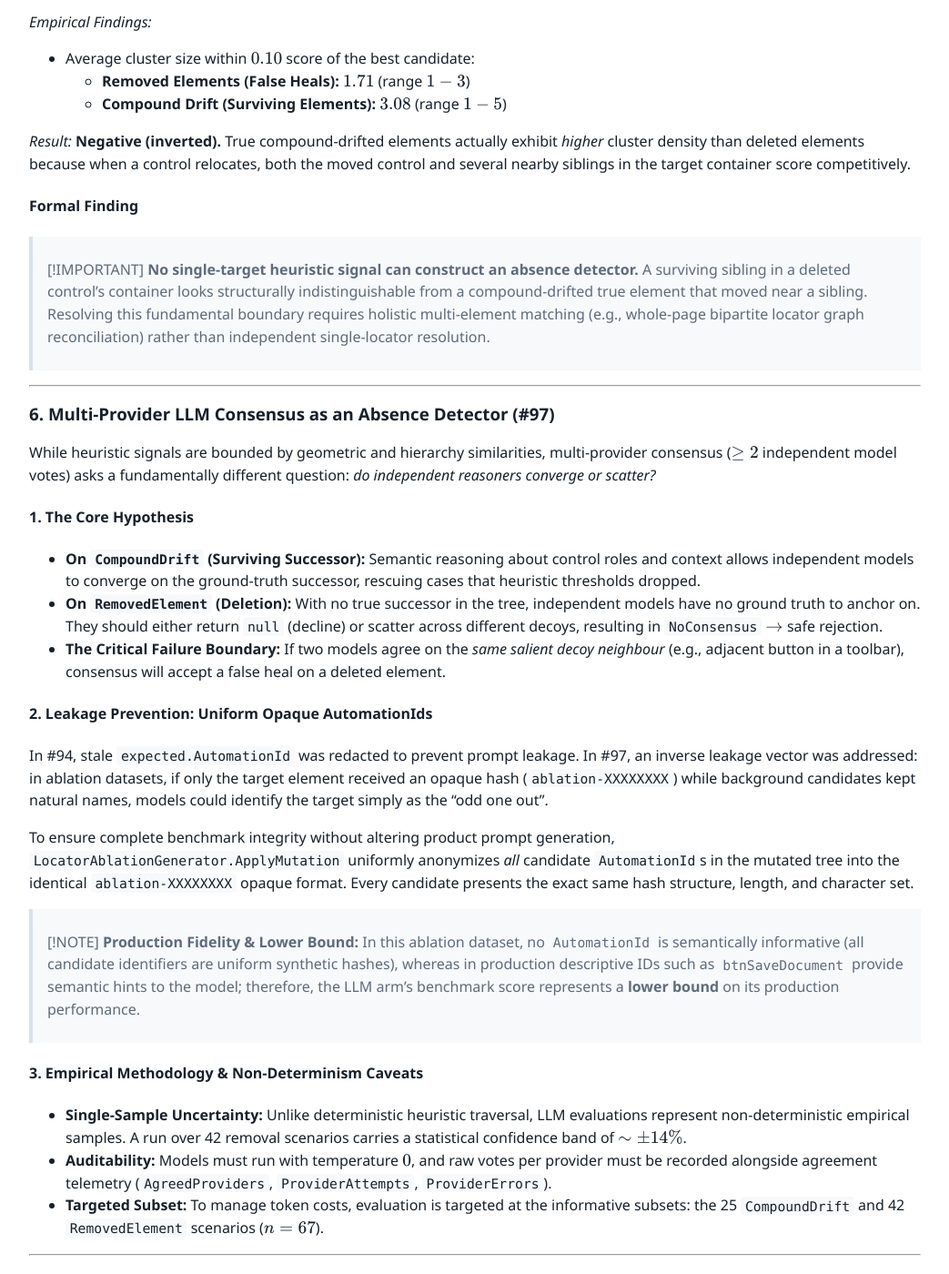
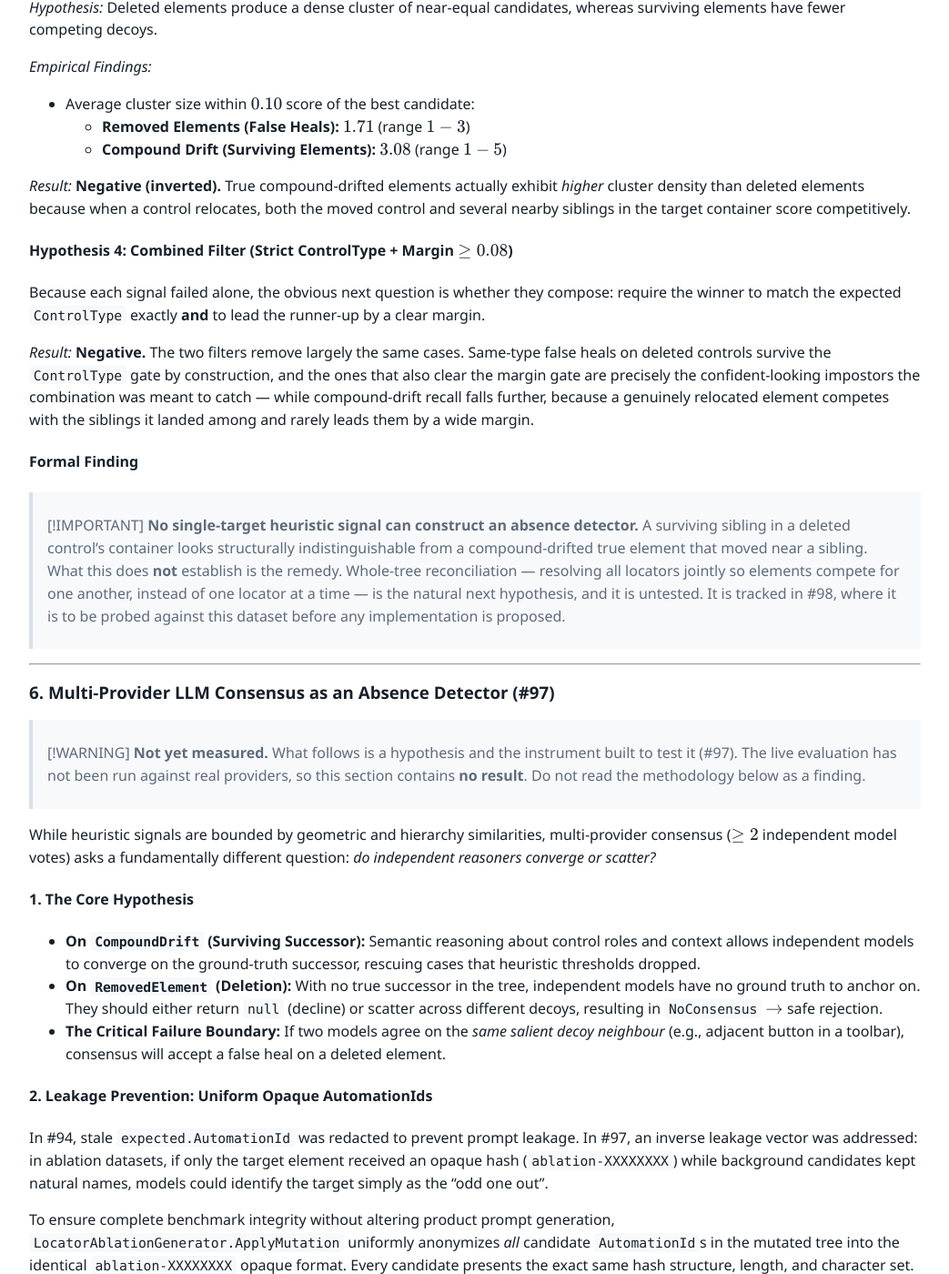
Before and after one commit to mustafasercansak/automation-sandbox, a Jekyll site: the page built from docs/benchmark-calibration.md, in a window 1280 px wide and 1400 px high, scrolled down 4880 px. Shown: the whole window at 91% size, without its empty margins (118-1161 px from the left). Built offline with Jekyll 4.4.1, drawn with Linux system fonts in a browser that asks for light colours; our own code applies the rules of GitHub Pages for plain Markdown files; some of the changed text lies outside the part shown.

Commit message:
fix: Update benchmark calibration documentation for clarity on recommended operating points and hypothesis findings

```diff
--- a/docs/benchmark-calibration.md
+++ b/docs/benchmark-calibration.md
@@ -105,7 +105,7 @@ Because the score distributions overlap, varying the `MinimumConfidence` thresho
 
 #### Trade-Off Mechanics:
 1. **Aggressive Auto-Healing ($\text{Threshold} = 0.50 - 0.70$):** Maximizes recall ($76.9\%$) by accepting compound and shifted elements, at the expense of a higher false heal rate on removed elements ($12.7\% - 15.6\%$).
-2. **Balanced Production Default ($\text{Threshold} = 0.75 - 0.80$):** High precision ($90.4\% - 92.4\%$) and high recall ($72.4\% - 76.9\%$), cutting false heals on removed controls in half ($17 \rightarrow 6$).
+2. **Recommended Operating Point on This Dataset ($\text{Threshold} = 0.75 - 0.80$):** High precision ($90.4\% - 92.4\%$) and high recall ($72.4\% - 76.9\%$), cutting false heals on removed controls in half ($17 \rightarrow 6$). This is **not** the shipped default — `SimilarityWeights.MinimumConfidence` ships at `0.50` — and the range is derived from a single application, so treat it as provisional until a second application is measured.
 3. **Strict Zero-Defect Policy ($\text{Threshold} = 0.90 - 0.95$):** Minimizes false heals ($2.4\% - 5.5\%$) and maximizes precision ($97.6\%$), but routes heavily drifted controls to manual review ($68.8\% - 76.1\%$).
 
 > [!NOTE]
@@ -154,13 +154,23 @@ We evaluated four distinct absence hypotheses against the recorded candidate sco
 
 *Result:* **Negative (inverted).** True compound-drifted elements actually exhibit *higher* cluster density than deleted elements because when a control relocates, both the moved control and several nearby siblings in the target container score competitively.
 
+#### Hypothesis 4: Combined Filter (Strict ControlType + Margin $\ge 0.08$)
+
+Because each signal failed alone, the obvious next question is whether they compose: require the winner to match the expected `ControlType` exactly **and** to lead the runner-up by a clear margin.
+
+*Result:* **Negative.** The two filters remove largely the same cases. Same-type false heals on deleted controls survive the `ControlType` gate by construction, and the ones that also clear the margin gate are precisely the confident-looking impostors the combination was meant to catch — while compound-drift recall falls further, because a genuinely relocated element competes with the siblings it landed among and rarely leads them by a wide margin.
+
 #### Formal Finding
 > [!IMPORTANT]
-> **No single-target heuristic signal can construct an absence detector.** A surviving sibling in a deleted control's container looks structurally indistinguishable from a compound-drifted true element that moved near a sibling. Resolving this fundamental boundary requires holistic multi-element matching (e.g., whole-page bipartite locator graph reconciliation) rather than independent single-locator resolution.
+> **No single-target heuristic signal can construct an absence detector.** A surviving sibling in a deleted control's container looks structurally indistinguishable from a compound-drifted true element that moved near a sibling. What this does **not** establish is the remedy. Whole-tree reconciliation — resolving all locators jointly so elements compete for one another, instead of one locator at a time — is the natural next hypothesis, and it is untested. It is tracked in #98, where it is to be probed against this dataset before any implementation is proposed.
 
 ---
 
 ### 6. Multi-Provider LLM Consensus as an Absence Detector (#97)
+
+> [!WARNING]
+> **Not yet measured.** What follows is a hypothesis and the instrument built to test it (#97). The live evaluation has not been run against real providers, so this section contains **no result**. Do not read the methodology below as a finding.
+
 
 While heuristic signals are bounded by geometric and hierarchy similarities, multi-provider consensus ($\ge 2$ independent model votes) asks a fundamentally different question: *do independent reasoners converge or scatter?*
 
@@ -223,7 +233,7 @@ HandBrake 1.8.2 üzerinde yapılan ölçümlerde şu skor aralıkları gözlenmi
 Eşik değeri (`MinimumConfidence`) artırıldıkça:
 - Silinen elemanlardaki yanlış eşleşmeler $17$'den $1$'e düşer (Hata oranı $\%15.6 \rightarrow \%2.4$).
 - Ancak ağır refactor geçirmiş elemanlar da insan onayına gönderilir (Manuel inceleme $\%30.7 \rightarrow \%76.1$).
-- Projeler risk toleranslarına göre eşik değerini `SimilarityWeights` üzerinden ayarlayabilir ($0.75 - 0.80$ dengeli üretim önerisidir).
+- Projeler risk toleranslarına göre eşik değerini `SimilarityWeights` üzerinden ayarlayabilir. Bu veri setinde dengeli çalışma noktası $0.75 - 0.80$ aralığıdır; ancak bu **ürünün varsayılanı değildir** (`MinimumConfidence` varsayılan olarak `0.50` gelir) ve tek bir uygulamadan türetildiği için ikinci bir uygulama ölçülene kadar geçicidir.
 
 > [!NOTE]
 > **Neden Körlemesine 0.95 Seçilmemelidir:** Eşik $0.90$'dan $0.95$'e çıkarıldığında, son 2 yanlış iyileştirme elenir ($3 \rightarrow 1$), ancak bunun bedeli $11$ doğru iyileştirmenin feda edilmesidir ($52 \rightarrow 41$) ve geçerli locator'ların dörtte üçünden fazlası insan incelemesine yönlendirilir ($\%76.1$). Bu nedenle motor tek bir katı eşik dayatmaz; en uygun çalışma noktası ekibin yanlış pozitif toleransı ile manuel inceleme yükü arasındaki tercihe bağlıdır.
@@ -246,7 +256,7 @@ Silinen elemanlar ($[0.665 - 0.955]$) ile bileşik mutasyona uğrayıp hayatta k
 | **`0.08`** | $2 / 25$ ($\%8.0$) | $11 / 42$ ($\%26.2$) | $\%87.3$ | $\%66.4$ |
 | **`0.10`** | $2 / 25$ ($\%8.0$) | $7 / 42$ ($\%16.7$) | $\%89.5$ | $\%57.5$ |
 | **`0.15`** | $2 / 25$ ($\%8.0$) | $4 / 42$ ($\%9.5$) | $\%92.9$ | $\%38.8$ |
-| **`0.20`** | $0 / 25$ ($\%0.0$) | $2 / 42$ ($\%4.8$) | $\%94.6$) | $\%26.1$ |
+| **`0.20`** | $0 / 25$ ($\%0.0$) | $2 / 42$ ($\%4.8$) | $\%94.6$ | $\%26.1$ |
 
 *Sonuç:* **Olumsuz.** Marj filtresi güven eşiği ile aynı denge eğrisini gösterir. Marj $0.05$'ten $0.10$'a çıkarıldığında silinen elemanlardaki hata $17$'den $7$'ye düşer, ancak bileşik mutasyondaki doğru iyileştirme $\%67$ oranında çöker ($6 \rightarrow 2$). Marj $0.20$ yapıldığında bileşik başarı sıfırlanır, ancak silinmiş 2 eleman komşuları izole olduğu için hala yanlış eşleşir.
 
@@ -261,13 +271,23 @@ Silinen elemanlar ($[0.665 - 0.955]$) ile bileşik mutasyona uğrayıp hayatta k
 - **Bileşik Mutasyon (Gerçek Elemanlar):** $3.08$
 *Sonuç:* **Olumsuz (Ters yönde).** Gerçek eleman taşındığında yeni konumundaki komşularla da yarışır, bu nedenle küme yoğunluğu silinen elemanlardan daha yüksektir.
 
+#### Hipotez 4: Birleşik Filtre (Katı ControlType + Marj $\ge 0.08$)
+
+Sinyaller tek tek başarısız olduğu için akla gelen ilk soru bunların birleşip birleşmediğidir: kazanan adayın hem beklenen `ControlType` ile birebir eşleşmesi **hem de** ikinci adayı belirgin bir marjla geçmesi şartı.
+
+*Sonuç:* **Olumsuz.** İki filtre büyük ölçüde aynı vakaları eliyor. Silinen kontrollerdeki aynı tipten yanlış eşleşmeler `ControlType` kapısını tanımı gereği geçiyor; bunların marj kapısını da geçenleri ise tam olarak birleşimin yakalaması beklenen "kendinden emin görünen sahte adaylar" oluyor. Bu sırada bileşik mutasyon geri çağırımı daha da düşüyor, çünkü gerçekten taşınmış bir eleman indiği yerdeki komşularıyla yarışır ve onları nadiren geniş bir marjla geçer.
+
 #### Resmi Çıkarım
 > [!IMPORTANT]
-> **Tekil hedef odaklı hiçbir sezgisel sinyal bir yokluk dedektörü oluşturamaz.** Silinen bir kontrolün kapsayıcısındaki komşu eleman, yapısal olarak yeni bir konuma taşınmış gerçek bir kontrolden farksız görünür. Bu sınırın aşılması, tekil locator bağımsız çözümü yerine tüm sayfanın bütüncül graf eşleştirmesini (bipartite reconciliation) gerektirir.
+> **Tekil hedef odaklı hiçbir sezgisel sinyal bir yokluk dedektörü oluşturamaz.** Silinen bir kontrolün kapsayıcısındaki komşu eleman, yapısal olarak yeni bir konuma taşınmış gerçek bir kontrolden farksız görünür. Bu bulgunun **söylemediği** şey ise çözümün ne olduğudur. Tüm ağacın birlikte çözülmesi — locator'ları tek tek değil, elemanların birbiriyle yarıştığı ortak bir atamayla eşleştirmek — akla gelen bir sonraki hipotezdir ve henüz sınanmamıştır. #98 altında izlenmektedir; herhangi bir uygulama önerilmeden önce bu veri seti üzerinde ön testten geçirilecektir.
 
 ---
 
 ### 6. Çoklu LLM Konsensüsü ile Yokluk Tespiti (#97)
+
+> [!WARNING]
+> **Henüz ölçülmedi.** Aşağıdaki bölüm bir hipotezi ve onu sınamak için kurulan aracı anlatır (#97). Canlı değerlendirme gerçek sağlayıcılara karşı hiç çalıştırılmadı; dolayısıyla burada **sonuç yoktur**. Aşağıdaki metodolojiyi bir bulgu olarak okumayın.
+
 
 Sezgisel sinyaller geometri ve hiyerarşi benzerliğiyle sınırlıyken, çoklu sağlayıcı konsensüsü ($\ge 2$ bağımsız model oyu) temelde farklı bir soru sorar: *bağımsız akıl yürütücüler aynı hedefte uzlaşıyor mu yoksa dağılıyor mu?*
 
```
